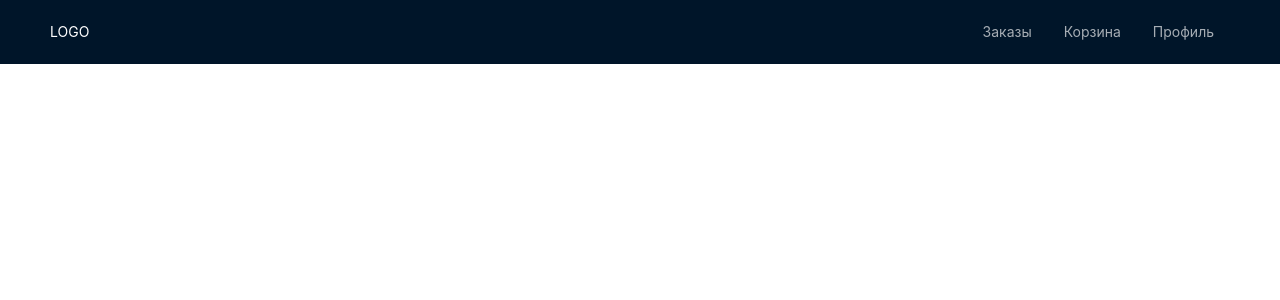
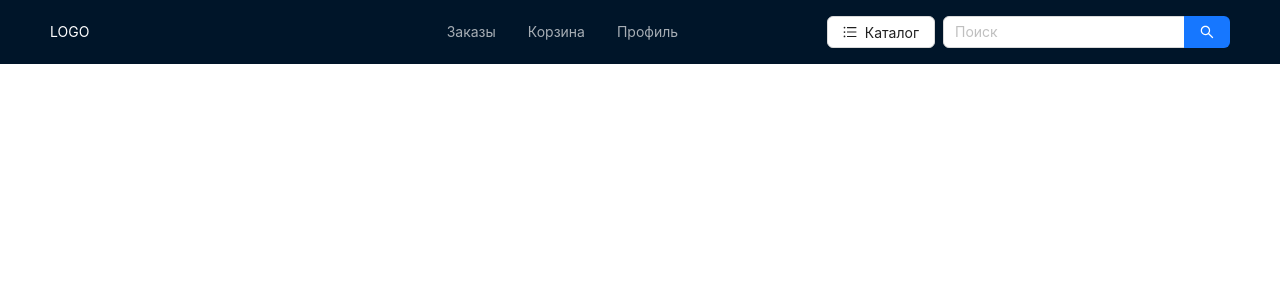
Before and after one commit to knopkokraskrutoy/alkmarket1, a React (Vite) app: page / in a window 1280 px wide. Shown: the top 300 px of the page. Built offline with nearby package versions, Linux system fonts and the light colour scheme.

Commit message:
fix header

```diff
--- a/package.json
+++ b/package.json
@@ -15,6 +15,7 @@
     "type-check": "tsc --noEmit"
   },
   "dependencies": {
+    "@ant-design/icons": "^5.3.6",
     "@reduxjs/toolkit": "^2.0.1",
     "antd": "^5.16.0",
     "react": "^18.2.0",
--- a/src/components/header/header.tsx
+++ b/src/components/header/header.tsx
@@ -1,4 +1,6 @@
-import {Layout, Menu} from 'antd';
+import { UnorderedListOutlined } from '@ant-design/icons';
+import {Button, Input, Layout, Menu} from 'antd';
+import Search from 'antd/es/input/Search';
 
 const {Header} = Layout;
 
@@ -18,15 +20,39 @@ const HeaderComponent: React.FC = () => {
         }}
       >
         <div className="logo">LOGO</div>
+
+        {/* Warning: [antd: Menu] `children` is deprecated. Please use `items` instead
+          Example: const items: MenuProps['items'] = [{
+          label: <Link to="/">Home</Link>,
+          icon: <HomeOutlined/>,
+          key: 'home'
+        }, {
+          ... etc
+        }]
+
+        ....
+
+        <Menu mode="vertical" theme="dark" items={items} />
+        */}
         <Menu
           theme="dark"
           mode="horizontal"
-          style={{ flex: 1, maxWidth: '264px', justifyContent: 'flex-end' }}
+          style={{ flex: 1, maxWidth: '40%', justifyContent: 'flex-end' }}
         >
           <Menu.Item key="1">Заказы</Menu.Item>
           <Menu.Item key="2">Корзина</Menu.Item>
           <Menu.Item key="3">Профиль</Menu.Item>
         </Menu>
+        <div className="header-search"
+        style={{
+          display: 'flex',
+          alignItems: 'center',
+          gap: '8px',
+        }}
+        >
+        <Button ><UnorderedListOutlined />Каталог</Button>
+        <Search placeholder="Поиск" enterButton />
+        </div>
       </Header>
   );
 };
```
Also changed, not shown: 1 other file (tests, documents, lock files or other folders).
